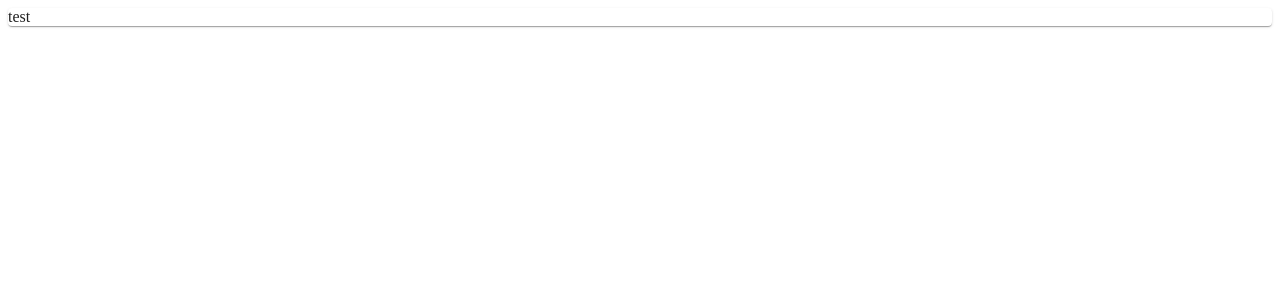
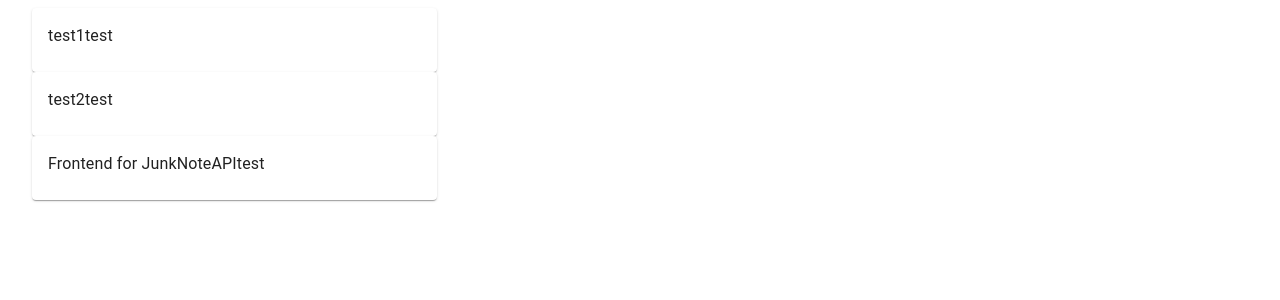
Before and after one commit to shin-hama/JunkNote, a React app: page / in a window 1280 px wide. Shown: the top 300 px of the page. Built offline with nearby package versions, Linux system fonts and the light colour scheme.

Commit message:
FEAT: Make to create momes list

```diff
--- a/src/components/App.tsx
+++ b/src/components/App.tsx
@@ -1,10 +1,24 @@
 import React from 'react'
+import Container from "@material-ui/core/Container"
+import Grid from '@material-ui/core/Grid'
+
 import MemoCard from './MemoCard'
 
 export default function App() {
+  const testMemos = [
+    "test1",
+    "test2",
+    "Frontend for JunkNoteAPI",
+  ]
   return (
     <div className="reactApp">
-      <MemoCard />
+      <Container>
+        {testMemos.map((item, i) => (
+          <Grid key={i} xs={6} md={4}>
+            <MemoCard text={item}/>
+          </Grid>
+        ))}
+      </Container>
     </div>
   )
 }
--- a/src/components/MemoCard.tsx
+++ b/src/components/MemoCard.tsx
@@ -1,8 +1,23 @@
+import PropTypes from 'prop-types'
 import React from 'react'
 import Card from '@material-ui/core/Card'
+import CardContent from '@material-ui/core/CardContent'
+import Typography from '@material-ui/core/Typography'
 
-const MemoCard = () => {
-  return <Card>test</Card>
+type MemoCardProps = { text: string };
+const MemoCard = ({ text }: MemoCardProps) => {
+  return (
+    <Card>
+      <CardContent>
+        <Typography>
+          {text}test
+        </Typography>
+      </CardContent>
+    </Card>
+  )
+}
+MemoCard.propTypes = {
+  text: PropTypes.string
 }
 
 export default MemoCard
--- a/webpack.config.js
+++ b/webpack.config.js
@@ -43,6 +43,7 @@ module.exports = {
     contentBase: path.resolve(__dirname, 'dist'),
     open: true,
     host: '0.0.0.0',
+    hot: true,
     port: 3000,
   },
 }
```
